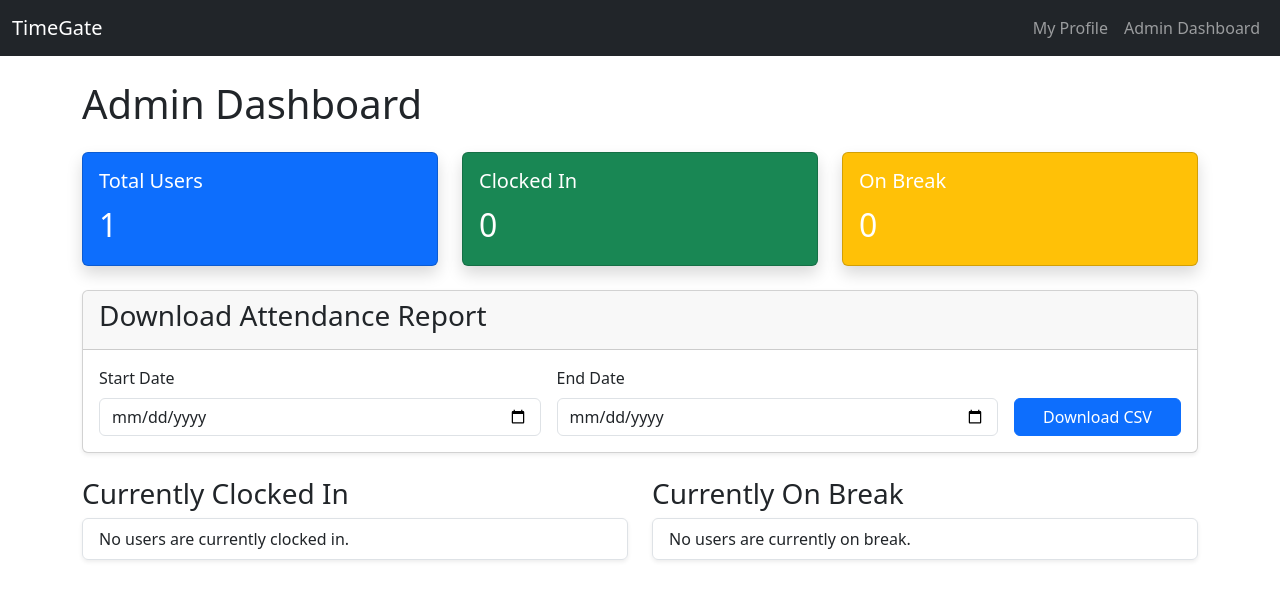
After one commit to kojoedem/timegate, a Django app: page /admin-dashboard/ in a window 1280 px wide. The commit adds this page. Shown: the top 600 px of the page. Run offline with Django 5.2, Linux system fonts and the light colour scheme; the visitor is signed in with stand-in values (Sample User, id 1); data comes from the database, SQL or seed files in the repository; data that the repository does not hold is empty.

Commit message:
This commit introduces an admin dashboard and an attendance reporting feature.
Key changes include:
- A new "Admin Dashboard" page at `/admin-dashboard/`, accessible only to staff users.
- The dashboard displays real-time stats, including total users, users currently clocked in, and users on break.
- Admins can now download attendance reports as a CSV file by specifying a date range. This is essential for payroll and record-keeping.
- A conditional link to the dashboard has been added to the main navigation for easy access by staff.
- A new unit test has been added to ensure the CSV export functionality is working correctly.

```diff
--- /dev/null
+++ b/attendance/templates/attendance/admin_dashboard.html
@@ -0,0 +1,84 @@
+{% extends 'attendance/base.html' %}
+
+{% block title %}Admin Dashboard - TimeGate{% endblock %}
+
+{% block content %}
+<h1 class="mb-4">Admin Dashboard</h1>
+
+<!-- Stats Cards -->
+<div class="row mb-4">
+    <div class="col-md-4">
+        <div class="card text-white bg-primary shadow">
+            <div class="card-body">
+                <h5 class="card-title">Total Users</h5>
+                <p class="card-text fs-2">{{ total_users }}</p>
+            </div>
+        </div>
+    </div>
+    <div class="col-md-4">
+        <div class="card text-white bg-success shadow">
+            <div class="card-body">
+                <h5 class="card-title">Clocked In</h5>
+                <p class="card-text fs-2">{{ total_clocked_in }}</p>
+            </div>
+        </div>
+    </div>
+    <div class="col-md-4">
+        <div class="card text-white bg-warning shadow">
+            <div class="card-body">
+                <h5 class="card-title">On Break</h5>
+                <p class="card-text fs-2">{{ total_on_break }}</p>
+            </div>
+        </div>
+    </div>
+</div>
+
+<!-- Attendance Report Form -->
+<div class="card mb-4 shadow-sm">
+    <div class="card-header">
+        <h3>Download Attendance Report</h3>
+    </div>
+    <div class="card-body">
+        <form method="post">
+            {% csrf_token %}
+            <div class="row g-3 align-items-end">
+                <div class="col-md-5">
+                    <label for="start_date" class="form-label">Start Date</label>
+                    <input type="date" class="form-control" id="start_date" name="start_date" required>
+                </div>
+                <div class="col-md-5">
+                    <label for="end_date" class="form-label">End Date</label>
+                    <input type="date" class="form-control" id="end_date" name="end_date" required>
+                </div>
+                <div class="col-md-2">
+                    <button type="submit" class="btn btn-primary w-100">Download CSV</button>
+                </div>
+            </div>
+        </form>
+    </div>
+</div>
+
+<!-- Lists of Users -->
+<div class="row">
+    <div class="col-md-6">
+        <h3>Currently Clocked In</h3>
+        <div class="list-group shadow-sm">
+            {% for attendance in clocked_in_users %}
+                <a href="#" class="list-group-item list-group-item-action">{{ attendance.user.get_full_name|default:attendance.user.username }} - Clocked in at {{ attendance.clock_in|time:"H:i" }}</a>
+            {% empty %}
+                <li class="list-group-item">No users are currently clocked in.</li>
+            {% endfor %}
+        </div>
+    </div>
+    <div class="col-md-6">
+        <h3>Currently On Break</h3>
+        <div class="list-group shadow-sm">
+            {% for attendance in on_break_users %}
+                <a href="#" class="list-group-item list-group-item-action">{{ attendance.user.get_full_name|default:attendance.user.username }} - Break started at {{ attendance.break_start|time:"H:i" }}</a>
+            {% empty %}
+                <li class="list-group-item">No users are currently on break.</li>
+            {% endfor %}
+        </div>
+    </div>
+</div>
+{% endblock %}
--- a/attendance/templates/attendance/base.html
+++ b/attendance/templates/attendance/base.html
@@ -11,6 +11,33 @@
     {% block extra_head %}{% endblock %}
 </head>
 <body>
+    <nav class="navbar navbar-expand-lg navbar-dark bg-dark">
+        <div class="container-fluid">
+            <a class="navbar-brand" href="{% url 'clocking_page' %}">TimeGate</a>
+            <button class="navbar-toggler" type="button" data-bs-toggle="collapse" data-bs-target="#navbarNav" aria-controls="navbarNav" aria-expanded="false" aria-label="Toggle navigation">
+                <span class="navbar-toggler-icon"></span>
+            </button>
+            <div class="collapse navbar-collapse" id="navbarNav">
+                <ul class="navbar-nav ms-auto">
+                    {% if user.is_authenticated %}
+                        <li class="nav-item">
+                            <a class="nav-link" href="{% url 'profile_page' %}">My Profile</a>
+                        </li>
+                        {% if user.is_staff %}
+                        <li class="nav-item">
+                            <a class="nav-link" href="{% url 'admin_dashboard' %}">Admin Dashboard</a>
+                        </li>
+                        {% endif %}
+                    {% else %}
+                        <li class="nav-item">
+                            <a class="nav-link" href="{% url 'register' %}">Register</a>
+                        </li>
+                    {% endif %}
+                </ul>
+            </div>
+        </div>
+    </nav>
+
     <div class="container mt-4">
         {% block content %}{% endblock %}
     </div>
--- a/attendance/views.py
+++ b/attendance/views.py
@@ -208,8 +208,11 @@ class ClockOutView(APIView):
 
 from django.shortcuts import render, redirect
 from django.views import View
-from django.contrib.auth.mixins import LoginRequiredMixin
+from django.contrib.auth.mixins import LoginRequiredMixin, UserPassesTestMixin
 from django.contrib import messages
+from django.http import HttpResponse
+import csv
+import datetime
 from .forms import UserRegistrationForm
 
 
@@ -328,3 +331,56 @@ class FaceLoginView(APIView):
                 return Response({"detail": "Identified user not found."}, status=status.HTTP_500_INTERNAL_SERVER_ERROR)
 
         return Response({"detail": "Could not identify face."}, status=status.HTTP_400_BAD_REQUEST)
+
+
+class AdminDashboardView(UserPassesTestMixin, View):
+    def test_func(self):
+        return self.request.user.is_staff
+
+    def get(self, request):
+        # Get users who are currently clocked in and not on break
+        clocked_in_users = Attendance.objects.filter(clock_out__isnull=True, break_start__isnull=True).select_related('user')
+
+        # Get users who are currently on break
+        on_break_users = Attendance.objects.filter(break_start__isnull=False, break_end__isnull=True).select_related('user')
+
+        context = {
+            'clocked_in_users': clocked_in_users,
+            'on_break_users': on_break_users,
+            'total_users': User.objects.count(),
+            'total_clocked_in': clocked_in_users.count(),
+            'total_on_break': on_break_users.count(),
+        }
+        return render(request, 'attendance/admin_dashboard.html', context)
+
+    def post(self, request):
+        start_date_str = request.POST.get('start_date')
+        end_date_str = request.POST.get('end_date')
+
+        if not start_date_str or not end_date_str:
+            # Handle error: dates not provided
+            messages.error(request, "Please provide both a start and end date.")
+            return redirect('admin_dashboard')
+
+        start_date = datetime.datetime.strptime(start_date_str, '%Y-%m-%d').date()
+        end_date = datetime.datetime.strptime(end_date_str, '%Y-%m-%d').date()
+
+        attendances = Attendance.objects.filter(date__range=[start_date, end_date]).order_by('user', 'date')
+
+        response = HttpResponse(content_type='text/csv')
+        response['Content-Disposition'] = f'attachment; filename="attendance_report_{start_date_str}_to_{end_date_str}.csv"'
+
+        writer = csv.writer(response)
+        writer.writerow(['User', 'Date', 'Clock In', 'Clock Out', 'Total Hours'])
+
+        for att in attendances:
+            total_hours = round(att.total_seconds / 3600, 2) if att.total_seconds else 0
+            writer.writerow([
+                att.user.username,
+                att.date,
+                att.clock_in.strftime('%Y-%m-%d %H:%M:%S') if att.clock_in else '',
+                att.clock_out.strftime('%Y-%m-%d %H:%M:%S') if att.clock_out else '',
+                total_hours
+            ])
+
+        return response
--- a/attendance/web_urls.py
+++ b/attendance/web_urls.py
@@ -1,8 +1,9 @@
 from django.urls import path
-from .views import register, clocking_page, UserProfileView
+from .views import register, clocking_page, UserProfileView, AdminDashboardView
 
 urlpatterns = [
     path("", clocking_page, name="clocking_page"),
     path("register/", register, name="register"),
     path("profile/", UserProfileView.as_view(), name="profile_page"),
+    path("admin-dashboard/", AdminDashboardView.as_view(), name="admin_dashboard"),
 ]
```
Also changed, not shown: attendance/tests.py (+41 -0 lines).
